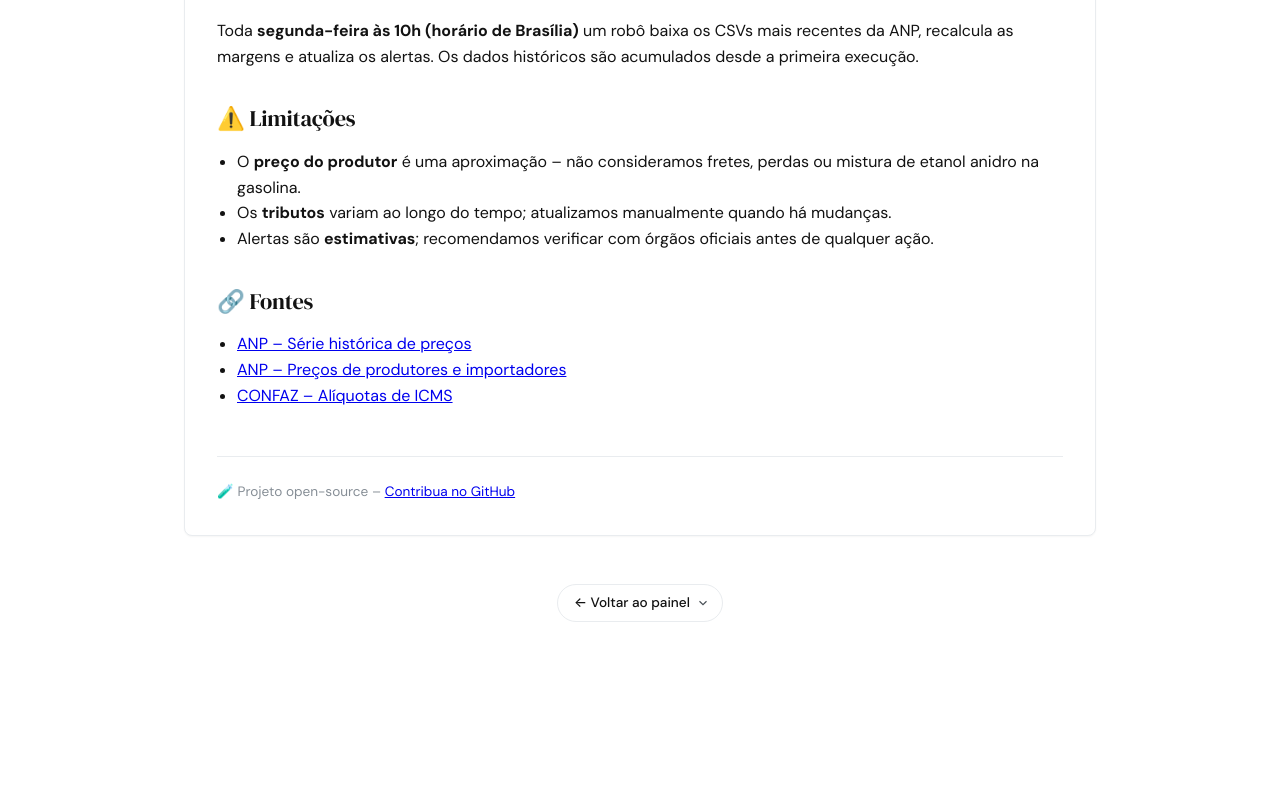
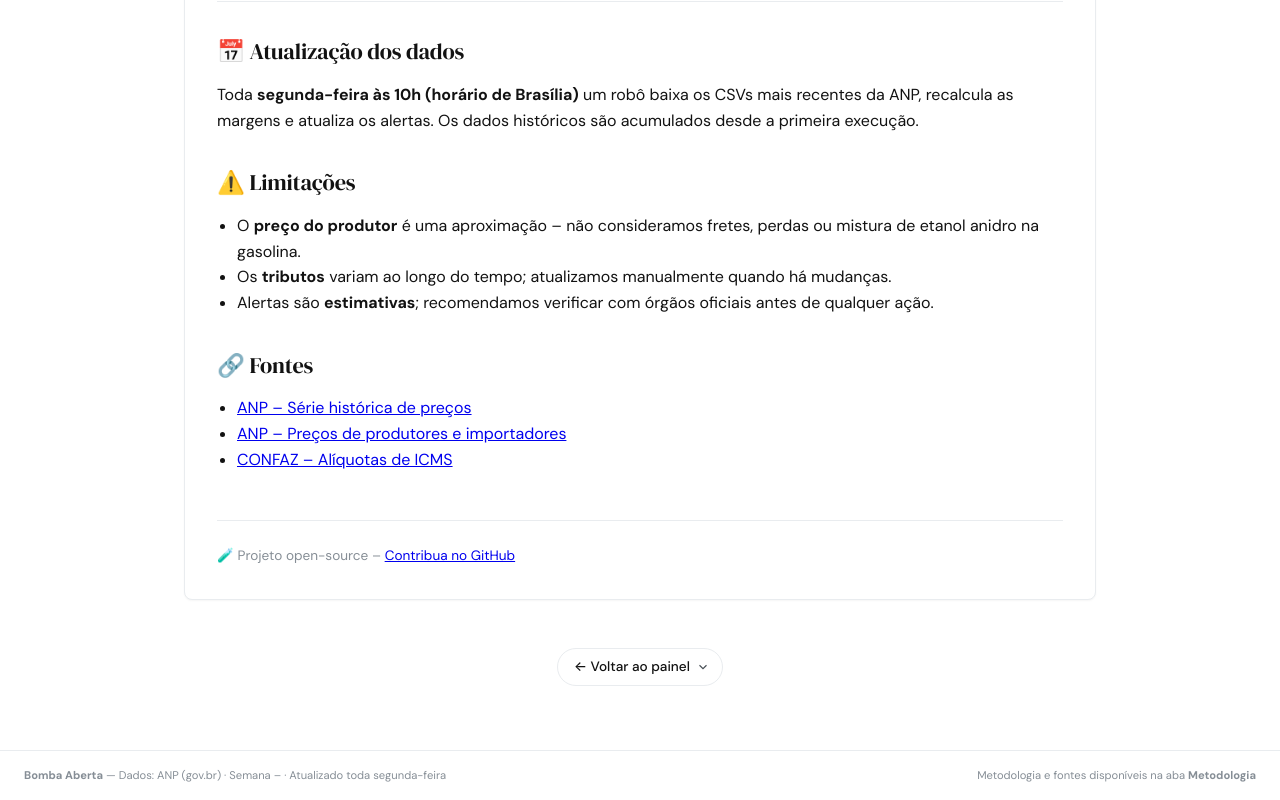
Before and after one commit to OficialPoattys/painel-combustivel, a React (Vite) app in the folder frontend/: page /metodologia in a window 1280 px wide. Shown: the part 910-1710 px from the top of the page. Before the commit the page ends 1564 px from the top, so only its background shows below. Built offline with nearby package versions, Linux system fonts and the light colour scheme.

Commit message:
fix: padroniza header e footer em todas as páginas, remove layout desnecessário

```diff
--- a/frontend/src/App.jsx
+++ b/frontend/src/App.jsx
@@ -1,4 +1,5 @@
 import { BrowserRouter, Routes, Route } from 'react-router-dom'
+import Layout from './components/Layout'
 import Home from './pages/Home'
 import Sobre from './pages/Sobre'
 import Metodologia from './pages/Metodologia'
@@ -7,9 +8,11 @@ function App() {
   return (
     <BrowserRouter>
       <Routes>
-        <Route path="/" element={<Home />} />
-        <Route path="/sobre" element={<Sobre />} />
-        <Route path="/metodologia" element={<Metodologia />} />
+        <Route element={<Layout />}>
+          <Route path="/" element={<Home />} />
+          <Route path="/sobre" element={<Sobre />} />
+          <Route path="/metodologia" element={<Metodologia />} />
+        </Route>
       </Routes>
     </BrowserRouter>
   )
--- /dev/null
+++ b/frontend/src/components/Layout.jsx
@@ -0,0 +1,13 @@
+import { Outlet } from 'react-router-dom'
+import Header from './Header'
+import Footer from './Footer'
+
+export default function Layout() {
+  return (
+    <div className="app">
+      <Header />
+      <Outlet />
+      <Footer />
+    </div>
+  )
+}
--- a/frontend/src/pages/Home.jsx
+++ b/frontend/src/pages/Home.jsx
@@ -1,10 +1,8 @@
 import { useState } from 'react'
 import { useDados } from '../hooks/useDados'
 
-import Header from '../components/Header'
 import Ticker from '../components/Ticker'
 import AlertBanner from '../components/AlertBanner'
-import Footer from '../components/Footer'
 import Filtros from '../components/Filtros'
 import ResumoNacional from '../components/ResumoNacional'
 import CardBandeira from '../components/CardBandeira'
@@ -41,7 +39,6 @@ export default function Home() {
 
   return (
     <>
-      <Header />
       <Ticker dados={dados} />
       <AlertBanner alertas={dados?.alertas ?? []} isMock={isMock} />
 
@@ -84,8 +81,6 @@ export default function Home() {
           <TabelaAlertas alertas={dados?.alertas ?? []} />
         </div>
       </main>
-
-      <Footer isMock={isMock} semanaRef={dados?.meta?.semana_referencia} />
     </>
   )
 }
--- a/frontend/src/pages/Metodologia.jsx
+++ b/frontend/src/pages/Metodologia.jsx
@@ -62,11 +62,11 @@ export default function Metodologia() {
         </div>
       </div>
 
-      <div style={{ textAlign: 'center', marginTop: '24px' }}>
+      <div style={{ textAlign: 'center', marginTop: '24px', marginBottom: '32px' }}>
         <Link to="/" className="select-pill" style={{ textDecoration: 'none', display: 'inline-block' }}>
           ← Voltar ao painel
         </Link>
       </div>
     </div>
-  );
+  )
 }
--- a/frontend/src/pages/Sobre.jsx
+++ b/frontend/src/pages/Sobre.jsx
@@ -1,11 +1,7 @@
 import { Link } from 'react-router-dom'
-import Header from '../components/Header'
-import Footer from '../components/Footer'
 
 export default function Sobre() {
   return (
-    <>
-      <Header />
     <div className="main-content" style={{ maxWidth: '860px', margin: '0 auto' }}>
       <div className="section">
         <div className="section-header">
@@ -48,7 +44,5 @@ export default function Sobre() {
         </Link>
       </div>
     </div>
-      <Footer isMock={false} semanaRef="—" />
-    </>
   )
 }
```
Lines whose indentation alone changed are shown as unchanged.
